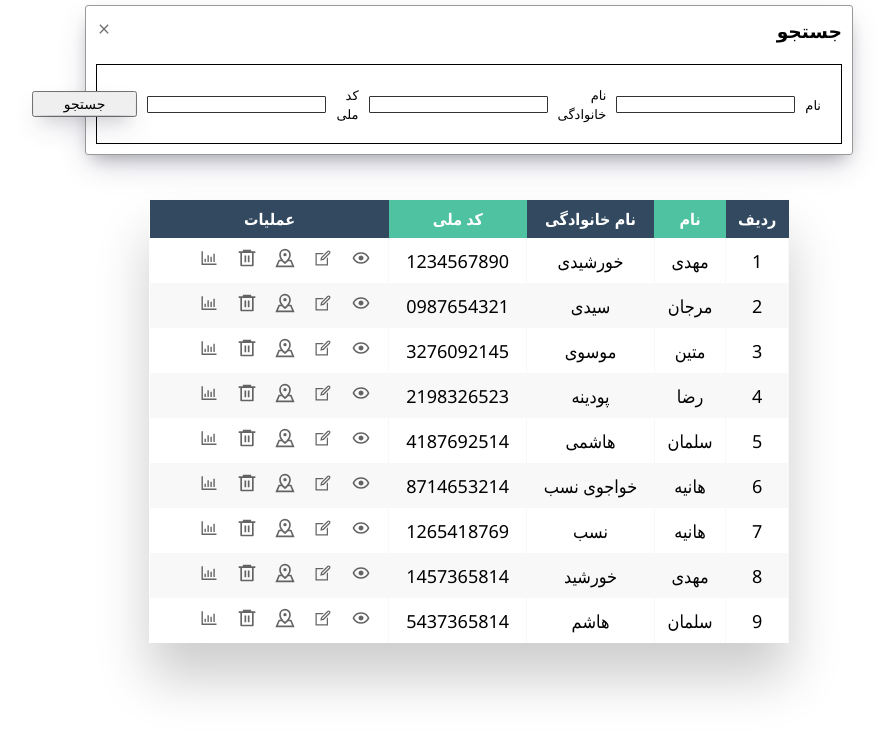
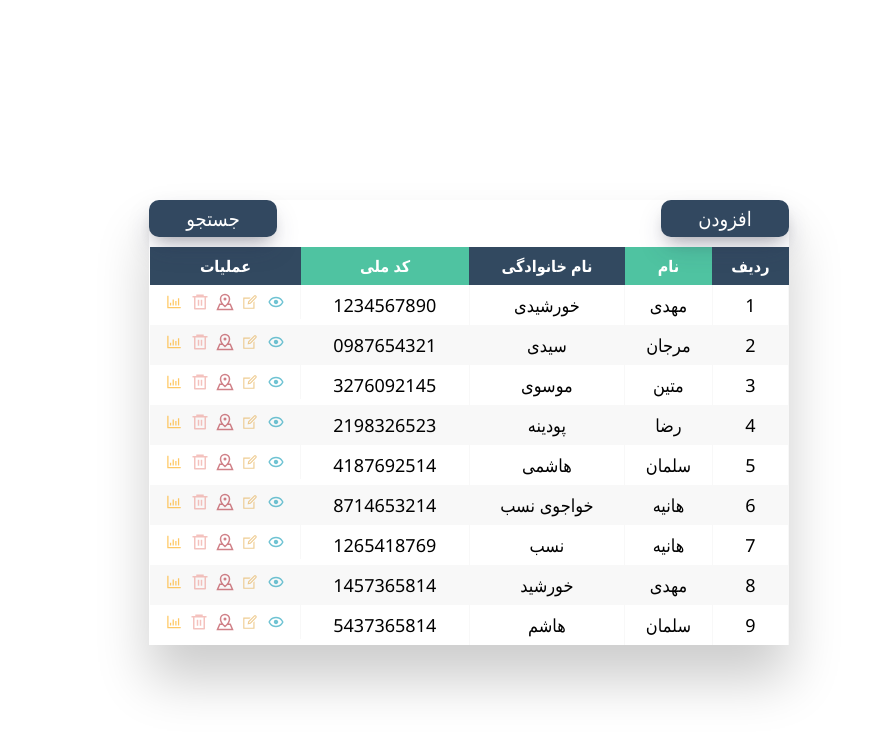
Before and after one commit to Mahdi-Khorshidi-26/employee, a React (Vite) app: page / in a window 1280 px wide. Shown: the top 736 px of the page, without its empty margins (171-1062 px from the left). Built offline with nearby package versions, Linux system fonts and the light colour scheme.

Commit message:
third commit

```diff
--- a/src/components/Button/Button.jsx
+++ b/src/components/Button/Button.jsx
@@ -1,8 +1,15 @@
 import Styles from "./button.module.css";
 import PropTypes from "prop-types";
-export default function Button({ children }) {
-  return <div className={Styles.btnContainer}>{children}</div>;
+export default function Button({ type, text, href = "#", onClick }) {
+  return (
+    <div className={Styles.btnContainer} onClick={onClick}>
+      {type === "submit" ? <button>{text}</button> : <a href={href}>{text}</a>}
+    </div>
+  );
 }
 Button.propTypes = {
-  children: PropTypes.any,
+  type: PropTypes.string,
+  text: PropTypes.string,
+  href: PropTypes.string,
+  onClick: PropTypes.func,
 };
--- a/src/components/Button/button.module.css
+++ b/src/components/Button/button.module.css
@@ -1,21 +1,23 @@
 .btnContainer {
-    width: 30%;
-    margin: 0 auto;
+    width: 20%;
     display: flex;
     justify-content: center;
     align-content: center;
+    text-align: center;
+    margin-bottom: 1rem;
 }
 
 .btnContainer a {
     width: 100%;
-    padding: .3rem 3rem;
+    padding: .5rem 2rem;
     font-size: 1.3rem;
     outline: none;
     cursor: pointer;
-    font-size: 1.4rem;
+    font-size: 2rem;
     transition: all .2s;
     box-shadow: rgba(50, 50, 93, 0.25) 0px 13px 27px -5px, rgba(0, 0, 0, 0.3) 0px 8px 16px -8px;
     display: inline-block;
+    border-radius: 1rem;
 }
 
 a:hover {
@@ -28,3 +30,12 @@ a:active {
     transform: translateY(0);
     box-shadow: rgba(50, 50, 93, 0.25) 0px 10px 20px -1px, rgba(0, 0, 0, 0.3) 0px 7px 13px -3px;
 }
+
+.btnContainer button {
+    padding: 1rem 2rem;
+    font-size: 1.6rem;
+    border: none;
+    cursor: pointer;
+    border-radius: 1rem;
+    box-shadow: rgba(50, 50, 93, 0.25) 0px 13px 27px -5px, rgba(0, 0, 0, 0.3) 0px 8px 16px -8px;
+}
--- a/src/components/Input/Input.jsx
+++ b/src/components/Input/Input.jsx
@@ -1,6 +1,13 @@
 import Styles from "./input.module.css";
 import PropTypes from "prop-types";
-export default function Input({ value, setValue, label, id, type, required=false }) {
+export default function Input({
+  value,
+  setValue,
+  label,
+  id,
+  type,
+  required = false,
+}) {
   return (
     <div className={Styles.inputContainer}>
       <label htmlFor={id}>{label}</label>
--- a/src/components/Modal/Modal.jsx
+++ b/src/components/Modal/Modal.jsx
@@ -13,6 +13,8 @@ Modal.propTypes = {
   defaultButtonText: PropTypes.string,
   buttonText2: PropTypes.string,
   setFoundUser: PropTypes.func,
+  closeModal: PropTypes.func,
+  isClosed: PropTypes.bool,
 };
 
 export default function Modal({
@@ -22,24 +24,26 @@ export default function Modal({
   defaultButtonText = "افزودن",
   buttonText2 = "بستن",
   setFoundUser = () => {},
+  closeModal = () => {},
+  isClosed = true,
 }) {
   const [firstName, setFirstName] = useState("");
   const [lastName, setLastName] = useState("");
   const [nationalId, setNationalId] = useState("");
   function handleFormSubmit(e) {
     e.preventDefault();
-    if (!nationalId && !firstName && !lastName) return;
+    if (!nationalId.trim() && !firstName.trim() && !lastName.trim()) return;
     const inputUser = { firstName, lastName, nationalId };
-    users.find((user) => {
+    let foundUser = users.filter((user) => {
       if (
-        user.firstName === inputUser.firstName &&
-        user.lastName === inputUser.lastName &&
-        user.nationalId === inputUser.nationalId
+        user.firstName === inputUser.firstName.trim() &&
+        user.lastName === inputUser.lastName.trim() &&
+        user.nationalId === inputUser.nationalId.trim()
       ) {
-        setFoundUser(user);
-        // console.log(user);
+        return user;
       }
     });
+    setFoundUser(foundUser);
     setFirstName("");
     setLastName("");
     setNationalId("");
@@ -47,6 +51,7 @@ export default function Modal({
 
   return (
     <>
+      {!isClosed && (
         <div
           className={
             isModal ? `${Styles.boxContainerModal}` : `${Styles.boxContainer}`
@@ -54,7 +59,7 @@ export default function Modal({
         >
           <div className={Styles.formHeader}>
             <h3 className={Styles.formTitle}>{name}</h3>
-          <span className={Styles.close}>
+            <span className={Styles.close} onClick={closeModal}>
               <IoMdClose className={Styles.closeIcon} />
             </span>
           </div>
@@ -90,26 +95,15 @@ export default function Modal({
             />
             {isDoubled ? (
               <div className={Styles.doubleBtn}>
-              <Button>
-                <button>
-                  <a>{defaultButtonText}</a>
-                </button>
-              </Button>
-              <Button>
-                <button>
-                  <a>{buttonText2}</a>
-                </button>
-              </Button>
+                <Button type="submit" text={defaultButtonText} />
+                <Button type="submit" text={buttonText2} />
               </div>
             ) : (
-            <Button>
-              <button>
-                <a>{defaultButtonText}</a>
-              </button>
-            </Button>
+              <Button type="submit" text={defaultButtonText} />
             )}
           </form>
         </div>
+      )}
     </>
   );
 }
--- a/src/components/Modal/modal.module.css
+++ b/src/components/Modal/modal.module.css
@@ -2,7 +2,7 @@
     border: .1rem solid #999999;
     padding: 1rem 1rem;
     width: 60%;
-    margin: 0 auto;
+    margin: 3rem auto;
     position: absolute;
     top: 10%;
     left: 50%;
@@ -45,8 +45,8 @@
     width: 100%;
     font-size: 1.3rem;
     display: grid;
-    grid-template-columns: repeat(2,1fr);
-    height:80%
+    grid-template-columns: repeat(2, 1fr);
+    height: 80%
 }
 
 .doubleBtn {
--- a/src/index.css
+++ b/src/index.css
@@ -27,7 +27,7 @@ body {
   height: 100dvh;
   box-sizing: border-box;
   direction: rtl;
-  font-family:Impact, Haettenschweiler, 'Arial Narrow Bold', sans-serif, 'Lucida Sans Unicode', 'Lucida Grande', 'Lucida Sans', Arial, sans-serif
+  font-family: 'Segoe UI', Tahoma, Geneva, Verdana, sans-serif, 'Arial Narrow', Arial, sans-serif, Courier, monospace, Haettenschweiler, 'Arial Narrow Bold', sans-serif;
 }
 
 a,
--- a/src/pages/Home.jsx
+++ b/src/pages/Home.jsx
@@ -9,9 +9,29 @@ import Modal from "../components/Modal/Modal";
 import { useState } from "react";
 import { users } from "../components/UserData/Users";
 import { IoArrowBack } from "react-icons/io5";
+import Button from "../components/Button/Button";
+import { ImExit } from "react-icons/im";
 
 export default function Home() {
   const [foundUser, setFoundUser] = useState(null);
+  const [usersState, setUsersState] = useState(users);
+  const [close, setClose] = useState(true);
+  const [closeModal, setCloseModal] = useState(true);
+  function handleBackButton() {
+    setFoundUser(null);
+  }
+  function handleCloseBtn() {
+    setClose((prevState) => !prevState);
+  }
+  function openModal() {
+    setCloseModal((prevClose) => !prevClose);
+  }
+  // function handleDeletingUser(userId) {
+  //   const remainedUsers = usersState.filter((user) => user.id !== userId);
+  //   // setUsersState(remainedUsers);
+  //   console.log(remainedUsers);
+  // }
+
   return (
     <>
       <Modal
@@ -20,9 +40,15 @@ export default function Home() {
         isModal={false}
         name="جستجو"
         setFoundUser={setFoundUser}
+        closeModal={handleCloseBtn}
+        isClosed={close}
       />
-      {/* <Modal /> */}
+      {closeModal && <Modal />}
       <div className={Styles.table_wrapper}>
+        <div className={Styles.btnContainer}>
+          <Button type="link" text="افزودن" />
+          <Button type="link" text="جستجو" onClick={handleCloseBtn} />
+        </div>
         <table className={Styles.fl_table}>
           <thead>
             <tr>
@@ -34,63 +60,69 @@ export default function Home() {
             </tr>
           </thead>
           <tbody>
-            {foundUser ? (
-              <tr>
-                <td>{foundUser.id}</td>
-                <td>{foundUser.firstName}</td>
-                <td>{foundUser.lastName}</td>
-                <td>{foundUser.nationalId}</td>
-                <Actions  />
-              </tr>
-            ) : (
-              users.map((user) => {
-                return <User user={user} key={user.id}  />;
-              })
-            )}
+            {foundUser
+              ? foundUser.map((foundUser) => {
+                  return (
+                    <User
+                      user={foundUser}
+                      key={foundUser.id}
+                      foundUser={foundUser}
+                      onClick={openModal}
+                      handleBackButton={handleBackButton}
+                    />
+                  );
+                })
+              : usersState.map((user) => {
+                  return (
+                    <User
+                      user={user}
+                      key={user.id}
+                      foundUser={foundUser}
+                      onClick={openModal}
+                      handleBackButton={handleBackButton}
+                    />
+                  );
+                })}
           </tbody>
         </table>
+        {foundUser?.length === 0 && (
+          <p className={Styles.notFound}>
+            موردی پیدا نشد 😓
+            <ImExit onClick={handleBackButton} />
+          </p>
+        )}
       </div>
     </>
   );
 }
 
-function User({ user }) {
+function User({ user, foundUser, onClick, handleBackButton }) {
   return (
     <tr>
       <td>{user.id}</td>
       <td>{user.firstName}</td>
       <td>{user.lastName}</td>
       <td>{user.nationalId}</td>
-      <Actions/>
+      <td className={Styles.actions}>
+        <Actions
+          foundUser={foundUser}
+          onClick={onClick}
+          handleBackButton={handleBackButton}
+        />
+      </td>
     </tr>
   );
 }
 
-function Actions({ foundUser }) {
+function Actions({ foundUser, onClick, handleBackButton }) {
   return (
-    <tr>
-      <td className={Styles.actions}>
-        <span>
-          <BiShow />
-        </span>
-        <span>
-          <LiaEditSolid />
-        </span>
-        <span>
-          <GrMap />
-        </span>
-        <span>
-          <RiDeleteBin6Line />
-        </span>
-        <span>
-          <AiOutlineBarChart />
-        </span>
-        {foundUser && (
-          <span>
-            <IoArrowBack />
-          </span>
-        )}
-      </td>
-    </tr>
+    <>
+      <BiShow style={{ color: "#119cb6" }} onClick={onClick} />
+      <LiaEditSolid style={{ color: "#e4aa49" }} onClick={onClick} />
+      <GrMap style={{ color: "#b22e3a" }} onClick={onClick} />
+      <RiDeleteBin6Line style={{ color: "#ee9a93" }} onClick={onClick} />
+      <AiOutlineBarChart style={{ color: "orange" }} onClick={onClick} />
+      {foundUser && <IoArrowBack onClick={handleBackButton} />}
+    </>
   );
 }
--- a/src/pages/home.module.css
+++ b/src/pages/home.module.css
@@ -1,6 +1,25 @@
 .container {
     width: 100%;
     height: 100vh;
+}
+
+.notFound {
+    font-size: 1.7rem;
+    padding: 1rem 2rem;
+    display: flex;
+    align-items: center;
+    gap: 3rem;
+    justify-content: center;
+}
+
+.notFound svg {
+    opacity: 0.6;
+    cursor: pointer;
+    transition: all .3s;
+}
+
+.notFound svg:hover {
+    opacity: 1;
 }
 
 /* Table Styles */
@@ -72,7 +91,29 @@
 .actions {
     display: flex;
     align-items: center;
+    justify-content: space-evenly;
+}
+
+.actions svg {
+    cursor: pointer;
+    opacity: 0.6;
+    transition: all .3s;
+}
+
+.actions svg:hover {
+    opacity: 1;
+}
+
+.btnContainer {
+    display: flex;
     justify-content: space-between;
+    align-items: center;
+}
+
+
+.btnContainer a {
+    background-color: #324860;
+    color: white;
 }
 
 /* Responsive */
```
Lines whose indentation alone changed are shown as unchanged.
